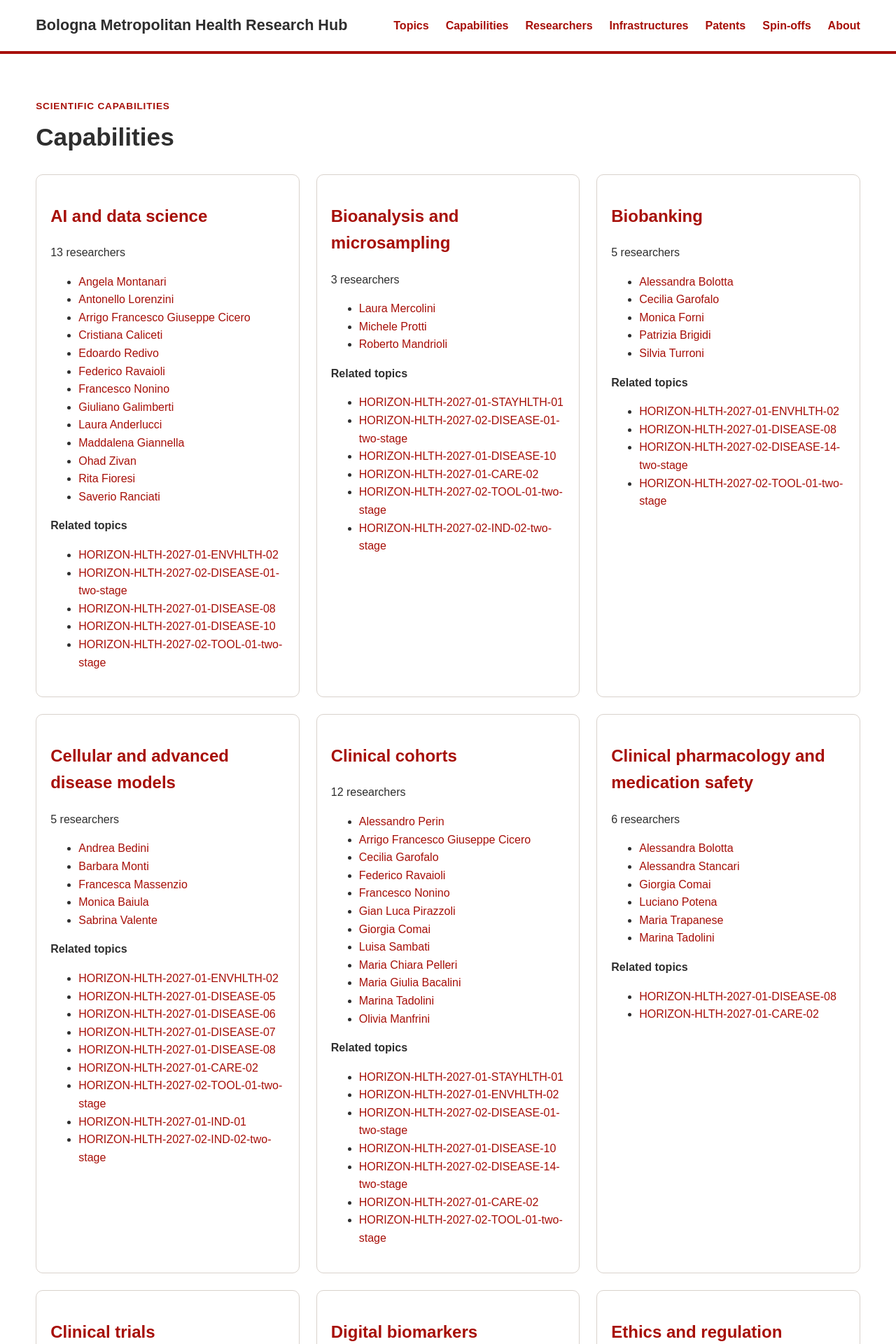
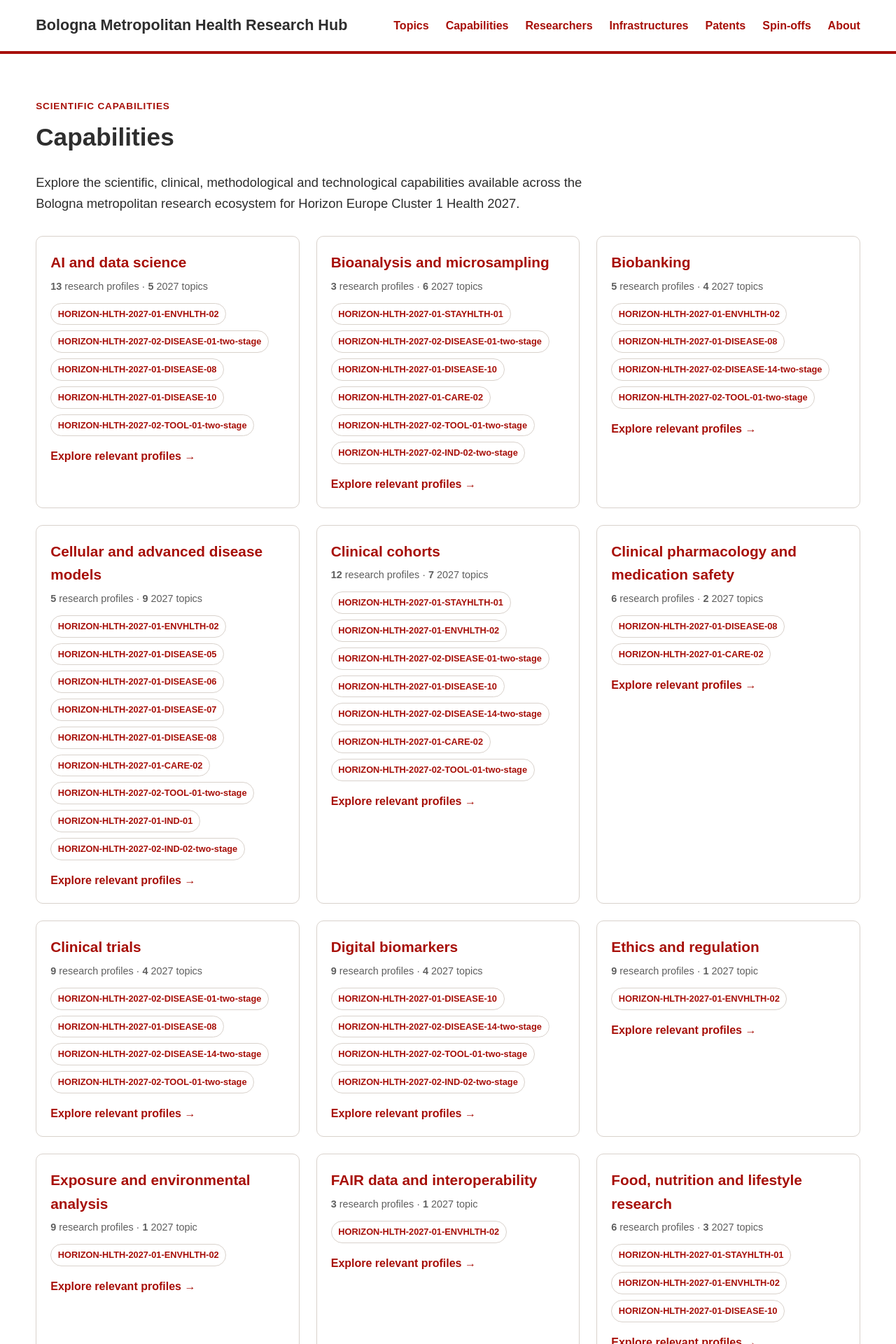
Before and after one commit to ARIC-LHS/bologna-health-hub, a Jekyll site: the page built from _pages/capabilities.md, in a window 1280 px wide. Shown: the top 1920 px of the page at 70% size. Built offline with Jekyll 4.4.1, drawn with Linux system fonts in a browser that asks for light colours; some of the changed text lies outside the part shown.

Commit message:
Improve capabilities navigation and profile discovery

```diff
--- a/_pages/capabilities.md
+++ b/_pages/capabilities.md
@@ -5,12 +5,25 @@ permalink: /capabilities/
 ---
 
 <section class="container section">
-  <p class="eyebrow">Scientific capabilities</p>
+
+  <p class="eyebrow">
+    Scientific capabilities
+  </p>
+
   <h1>Capabilities</h1>
+
+  <p class="lede">
+    Explore the scientific, clinical, methodological and technological
+    capabilities available across the Bologna metropolitan research
+    ecosystem for Horizon Europe Cluster 1 Health 2027.
+  </p>
+
 
   {% assign capabilities = site.data.capabilities | sort: "name" %}
 
+
   <div class="card-grid">
+
     {% for capability in capabilities %}
 
       {% assign matches = site.data.contributions
@@ -20,58 +33,93 @@ permalink: /capabilities/
         | map: "researcher_id"
         | uniq %}
 
-      {% assign sorted_researchers = site.data.researchers | sort: "name" %}
+      {% assign topic_ids = matches
+        | map: "topic_id"
+        | uniq %}
 
-      <article class="card" id="{{ capability.id }}">
-        <h2>{{ capability.name | default: capability.title | default: capability.id }}</h2>
 
-        <p>{{ researcher_ids.size }} researchers</p>
+      <article class="card capability-index-card" id="{{ capability.id }}">
 
-        <ul>
-          {% for researcher in sorted_researchers %}
-            {% assign researcher_match = matches
-              | where: "researcher_id", researcher.id
-              | first %}
+        <h2>
 
-            {% if researcher_match %}
-              <li>
-                <a href="{{ '/researchers/' | append: researcher.id | append: '/' | relative_url }}">
-                  {{ researcher.name }}
-                </a>
-              </li>
-            {% endif %}
-          {% endfor %}
-        </ul>
+          <a href="{{ '/capabilities/' | append: capability.id | append: '/' | relative_url }}">
+            {{ capability.name | default: capability.title | default: capability.id }}
+          </a>
 
-        {% assign topic_ids = matches
-          | map: "topic_id"
-          | uniq %}
+        </h2>
+
+
+        <p class="capability-index-meta">
+
+          <strong>{{ researcher_ids.size }}</strong>
+
+          {% if researcher_ids.size == 1 %}
+            research profile
+          {% else %}
+            research profiles
+          {% endif %}
+
+          <span aria-hidden="true"> · </span>
+
+          <strong>{{ topic_ids.size }}</strong>
+
+          {% if topic_ids.size == 1 %}
+            2027 topic
+          {% else %}
+            2027 topics
+          {% endif %}
+
+        </p>
+
 
         {% if topic_ids.size > 0 %}
-          <p><strong>Related topics</strong></p>
 
-          <ul>
+          <ul class="tag-list capability-topic-tags">
+
             {% for topic_id in topic_ids %}
+
               {% assign topic = site.data.topics
                 | where: "id", topic_id
                 | first %}
 
               {% if topic %}
+
                 <li>
                   <a href="{{ '/topics/' | append: topic.id | append: '/' | relative_url }}">
                     {{ topic.code }}
                   </a>
                 </li>
+
               {% endif %}
+
             {% endfor %}
+
           </ul>
+
         {% endif %}
 
+
         {% if capability.description %}
-          <p>{{ capability.description }}</p>
+
+          <p>
+            {{ capability.description }}
+          </p>
+
         {% endif %}
+
+
+        <p class="capability-index-link">
+
+          <a href="{{ '/capabilities/' | append: capability.id | append: '/' | relative_url }}">
+            Explore relevant profiles →
+          </a>
+
+        </p>
+
       </article>
 
     {% endfor %}
+
   </div>
+
 </section>
--- a/assets/css/main.css
+++ b/assets/css/main.css
@@ -703,3 +703,56 @@ textarea:focus-visible {
 .contribution-card {
   scroll-margin-top: 2rem;
 }
+/* CAPABILITIES INDEX */
+
+.capability-index-card h2 {
+  margin-top: 0;
+  margin-bottom: .4rem;
+  font-size: 1.3rem;
+}
+
+.capability-index-meta {
+  margin-top: 0;
+  margin-bottom: .75rem;
+  color: #5f5f5f;
+  font-size: .9rem;
+}
+
+.capability-topic-tags {
+  margin-top: .75rem;
+  margin-bottom: 1rem;
+}
+
+.capability-topic-tags li {
+  background: white;
+}
+
+.capability-topic-tags a {
+  font-size: .8rem;
+  font-weight: 600;
+}
+
+.capability-index-link {
+  margin-top: 1rem;
+  margin-bottom: 0;
+  font-weight: 600;
+}
+/* CAPABILITY DETAIL */
+
+.capability-related-topics {
+  margin-bottom: 2.5rem;
+}
+
+.capability-researchers {
+  margin-top: 2rem;
+}
+
+.capability-researcher-card h3 {
+  margin-bottom: .35rem;
+}
+
+.capability-researcher-meta {
+  margin: .75rem 0 .5rem;
+  color: #5f5f5f;
+  font-size: .9rem;
+}
```
Also changed, not shown: _layouts/capability.html (+157 -12 lines).
